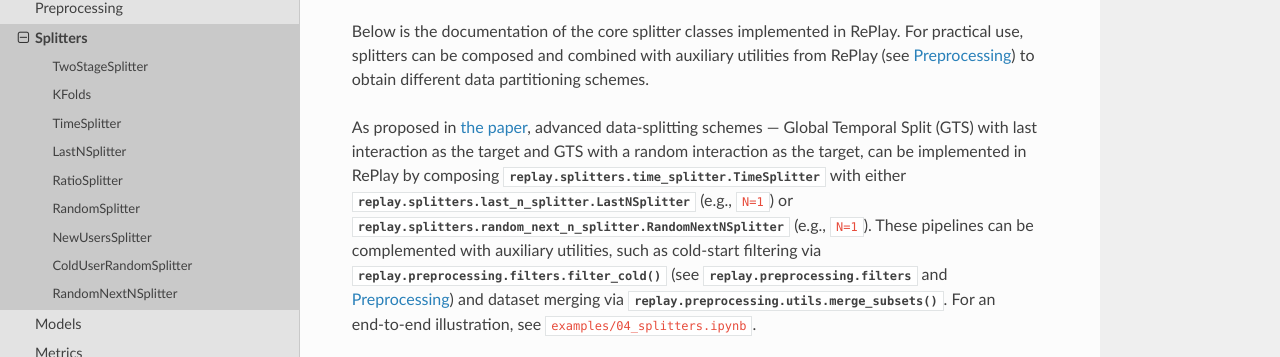
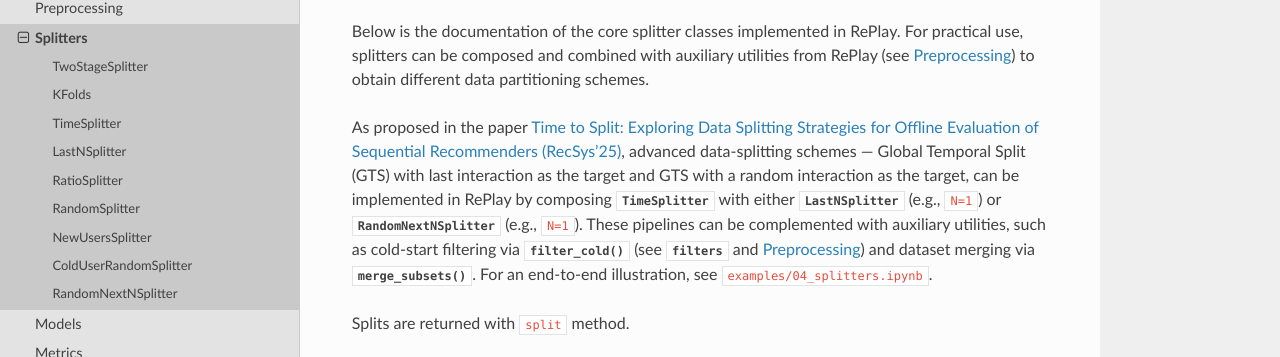
Before and after one commit to sb-ai-lab/RePlay, a Sphinx documentation site: the page built from docs/pages/modules/splitters.rst, in a window 1280 px wide and 900 px high, cut to the strip 264-621 px from the top of the window. Built offline with Sphinx 7.4.7 and the Read the Docs theme 3.1.0, drawn with Linux system fonts in a browser that asks for light colours.

Commit message:
update docs

```diff
--- a/docs/pages/modules/splitters.rst
+++ b/docs/pages/modules/splitters.rst
@@ -11,16 +11,17 @@
 utilities from RePlay (see :doc:`/pages/modules/preprocessing`) to obtain
 different data partitioning schemes.
 
-As proposed in `the paper <https://arxiv.org/pdf/2507.16289>`_, advanced data‑splitting
-schemes — Global Temporal Split (GTS) with last interaction as the target
-and GTS with a random interaction as the target, can be implemented in RePlay
-by composing :class:`replay.splitters.time_splitter.TimeSplitter` with either
-:class:`replay.splitters.last_n_splitter.LastNSplitter` (e.g., ``N=1``) or
-:class:`replay.splitters.random_next_n_splitter.RandomNextNSplitter` (e.g., ``N=1``).
+As proposed in the paper `Time to Split: Exploring Data Splitting Strategies for Offline
+Evaluation of Sequential Recommenders (RecSys'25) <https://arxiv.org/pdf/2507.16289>`_,
+advanced data‑splitting schemes — Global Temporal Split (GTS)
+with last interaction as the target and GTS with a random interaction as the target,
+can be implemented in RePlay by composing :class:`~replay.splitters.time_splitter.TimeSplitter`
+with either :class:`~replay.splitters.last_n_splitter.LastNSplitter` (e.g., ``N=1``)
+or :class:`~replay.splitters.random_next_n_splitter.RandomNextNSplitter` (e.g., ``N=1``).
 These pipelines can be complemented with auxiliary utilities, such as cold‑start
-filtering via :func:`replay.preprocessing.filters.filter_cold` (see
-:mod:`replay.preprocessing.filters` and :doc:`/pages/modules/preprocessing`) and
-dataset merging via :func:`replay.preprocessing.utils.merge_subsets`.
+filtering via :func:`~replay.preprocessing.filters.filter_cold` (see
+:mod:`~replay.preprocessing.filters` and :doc:`/pages/modules/preprocessing`) and
+dataset merging via :func:`~replay.preprocessing.utils.merge_subsets`.
 For an end‑to‑end illustration, see ``examples/04_splitters.ipynb``.
 
 Splits are returned with ``split`` method.
```
Also changed, not shown: 2 other files.
